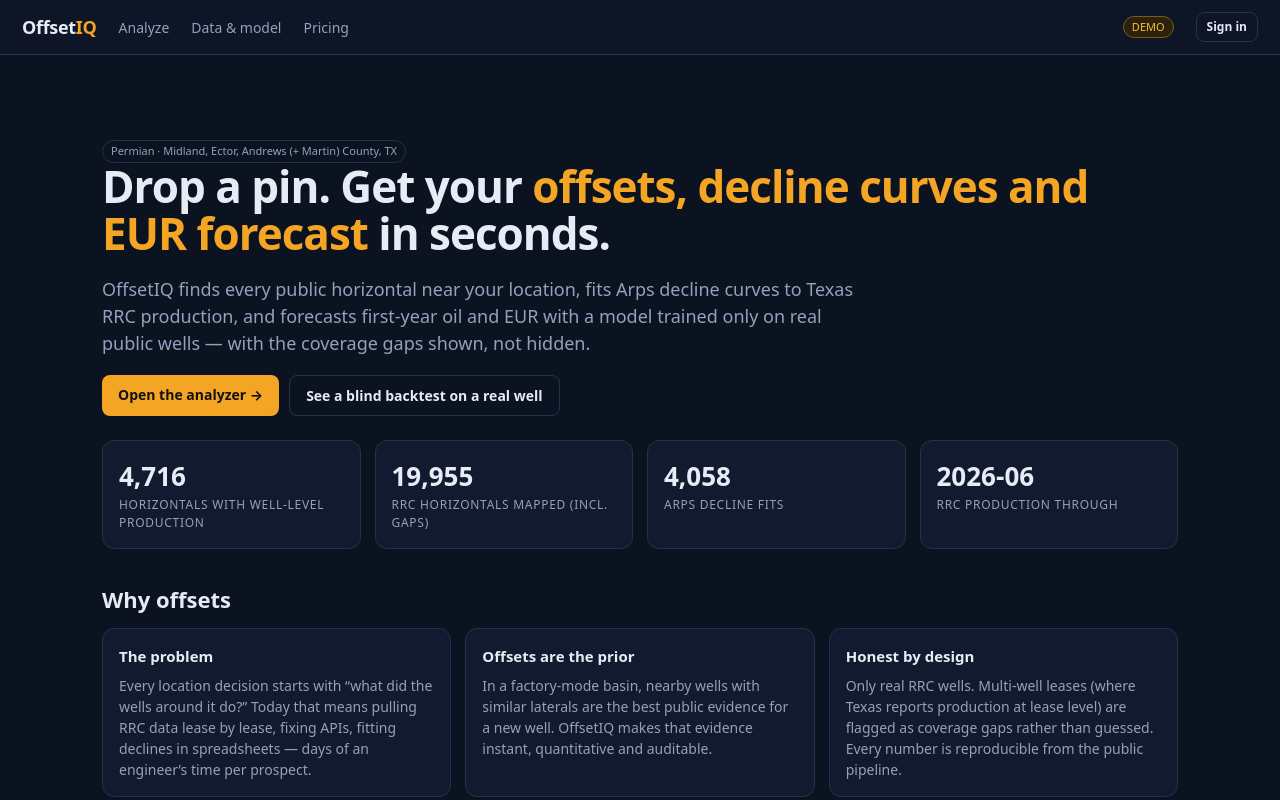
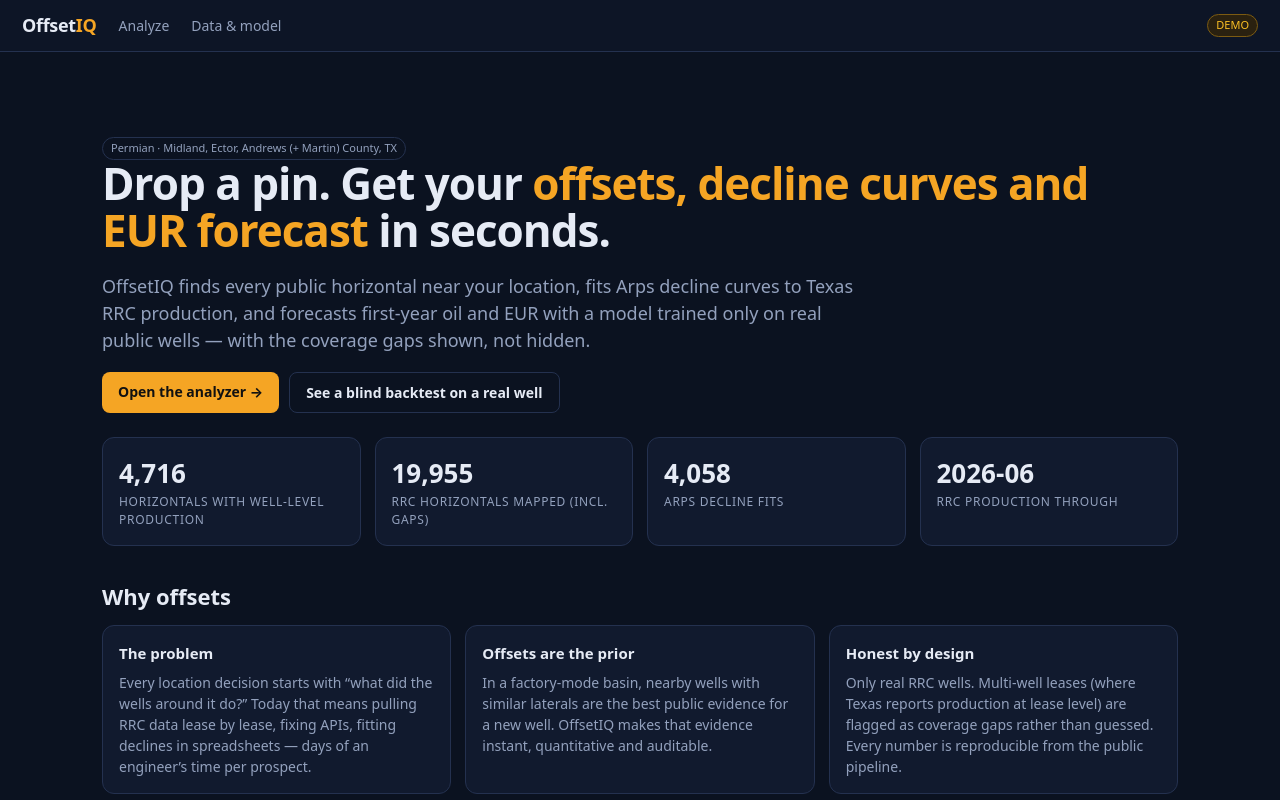
Before and after one commit to DamianLujan1/offsetiq, a Next.js app: page / in a window 1280 px wide. Shown: the top 800 px of the page. Built offline with nearby package versions, Linux system fonts and the light colour scheme.

Commit message:
Ship analyze only: unlink auth/pricing from nav; fix .vercelignore so public/data is deployed

```diff
--- a/app/layout.tsx
+++ b/app/layout.tsx
@@ -1,7 +1,6 @@
 import type { Metadata } from "next";
 import Link from "next/link";
 import "./globals.css";
-import AuthBadge from "@/components/AuthBadge";
 
 export const metadata: Metadata = {
   title: "OffsetIQ — Permian offset analysis in seconds",
@@ -16,10 +15,8 @@ export default function RootLayout({ children }: { children: React.ReactNode })
           <Link href="/" className="brand">Offset<b>IQ</b></Link>
           <Link href="/analyze" className="l">Analyze</Link>
           <Link href="/data" className="l">Data &amp; model</Link>
-          <Link href="/pricing" className="l">Pricing</Link>
           <span className="sp" />
-          <span className="pill demo" title="Authentication and billing are demo stubs">DEMO</span>
-          <AuthBadge />
+          <span className="pill demo" title="Demo build on public RRC data">DEMO</span>
         </nav>
         {children}
       </body>
```
Also changed, not shown: 1 other file (tests, documents, lock files or other folders).
